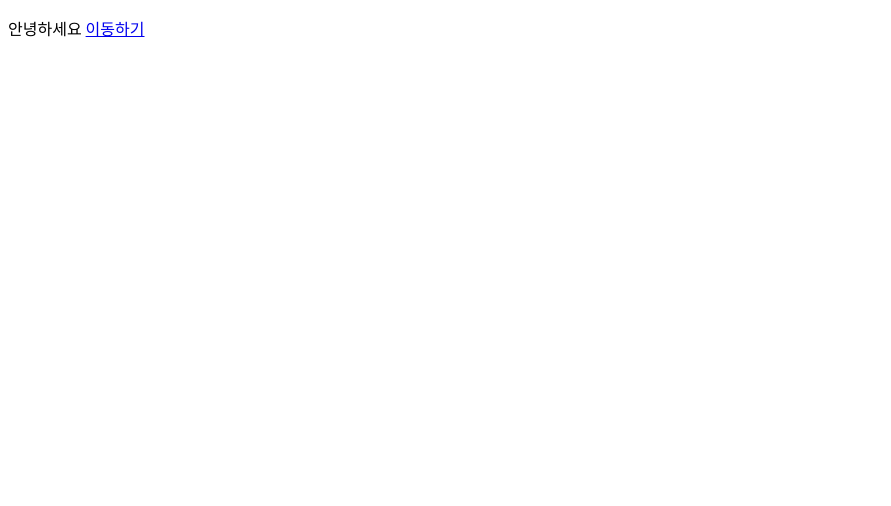
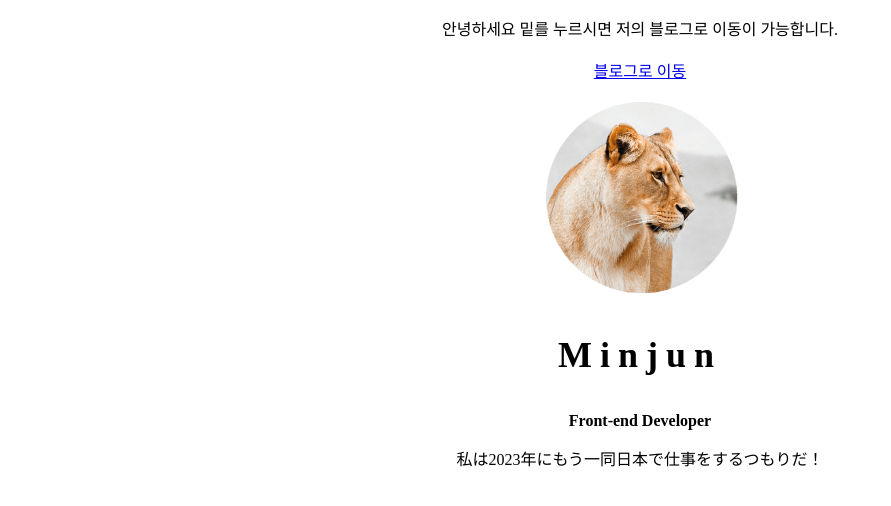
Before and after one commit to choiminjun94/TIL2023, a plain HTML site: page 04)_/HTML/index.html in a window 1280 px wide. Shown: the whole page, without its empty margins (0-891 px from the left). Drawn offline with Linux system fonts and the light colour scheme.

Commit message:
간단한 HTML과 CSS로 자기 소개 만들기 !

```diff
--- a/04)_/HTML/index.html
+++ b/04)_/HTML/index.html
@@ -7,10 +7,23 @@
     <title>Document</title>
 </head>
 <body>
-    <p>안녕하세요
-        <a href="https://www.naver.com/">
-            이동하기
+    <p style="text-align: center;">안녕하세요 밑를 누르시면 저의 블로그로 이동이 가능합니다.
+        <br/>
+        <br/>
+        <a href="https://duridan-program.tistory.com/">
+            블로그로 이동
         </a>
     </p>
+
+    <!-- 이미지 가운데 정렬 -->
+    <img src="./img/lion.png" alt="프로필사진" style="width: 200px; display: block; margin-right: auto; margin-left: auto;">
+    <!-- font 스타일 -->
+    <!-- letter-space : 자간 조절 -->
+    <h3 style="text-align: center; letter-spacing: 8px;  font-size: 36px; font-weight: bold;">Minjun</h3>
+    <!-- 글자 가운데 정렬 -->
+    <p style="text-align: center; font-weight: bold;">Front-end Developer</p>
+    <!--  -->
+    <p style="text-align:center; font-weight: 500;">私は2023年にもう一同日本で仕事をするつもりだ！</p>
+
 </body>
 </html>
```
Also changed, not shown: 04)_/HTML/README.md (added), 04)_/HTML/img/lion.png (added).
